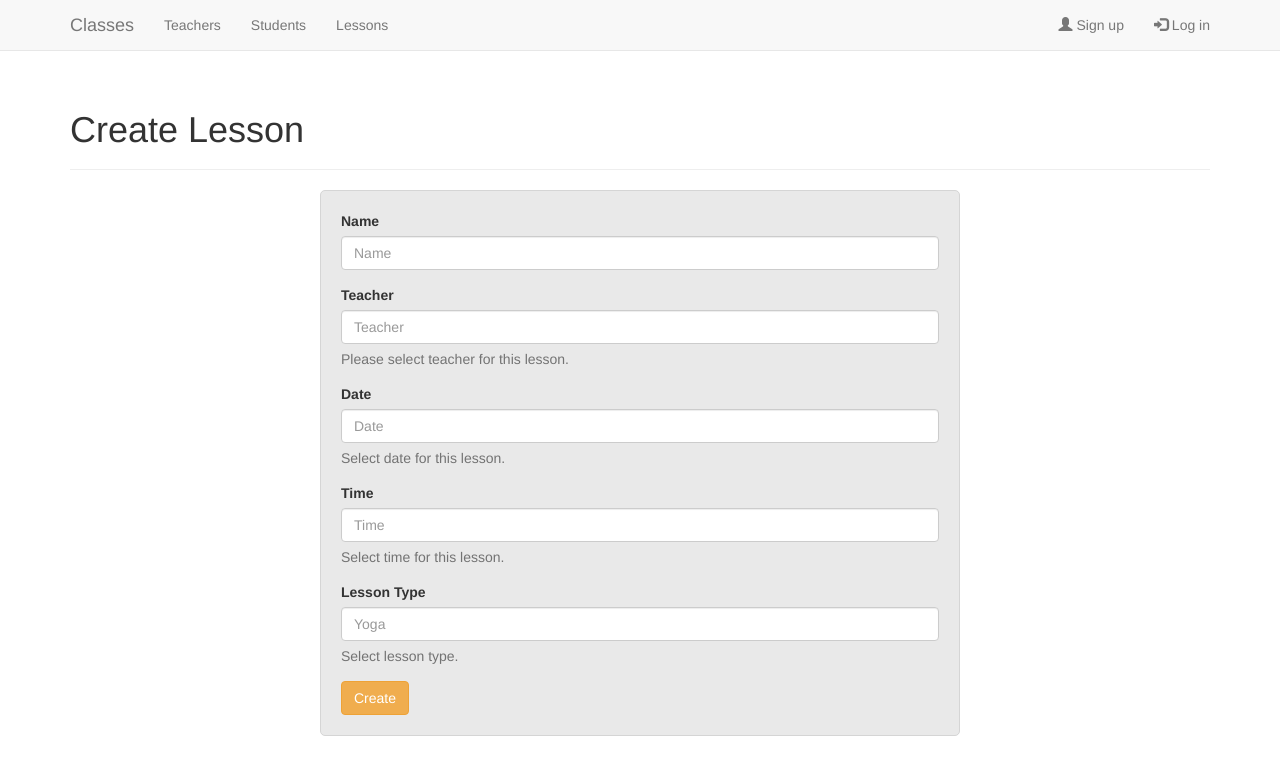
After one commit to ahosha/classes_site, a Flask app: page /lessons/new in a window 1280 px wide. The commit adds this page. Shown: the top 775 px of the page. Run offline with Flask 2, Linux system fonts and the light colour scheme; parts of the project's set-up code (start-up, migrations or seed data) failed here and were passed over; some libraries are stand-ins or nearby versions.

Commit message:
add CRUD for lessons

```diff
--- a/src/app.py
+++ b/src/app.py
@@ -2,7 +2,6 @@ from flask import Flask, render_template
 from src.common.database import Database
 
 __author__ = 'ahosha'
-
 
 app = Flask(__name__)
 app.config.from_object('src.config')
@@ -18,13 +17,17 @@ def init_db():
 def home():
     return render_template('home.jinja2')
 
+
 from src.models.users.views import user_blueprint
 from src.models.stores.views import store_blueprint
 from src.models.alerts.views import alert_blueprint
 from src.models.teachers.views import teacher_blueprint
 from src.models.students.views import student_blueprint
+from src.models.lessons.views import lesson_blueprint
+
 app.register_blueprint(user_blueprint, url_prefix="/users")
 app.register_blueprint(store_blueprint, url_prefix="/stores")
 app.register_blueprint(alert_blueprint, url_prefix="/alerts")
 app.register_blueprint(teacher_blueprint, url_prefix="/teachers")
 app.register_blueprint(student_blueprint, url_prefix="/students")
+app.register_blueprint(lesson_blueprint, url_prefix="/lessons")
--- /dev/null
+++ b/src/common/Const.py
@@ -0,0 +1,6 @@
+LESSON_TYPES = frozenset([
+    "Yoga",
+    "CrossFit",
+    "Pillatis",
+    "Aerobic"
+])
--- /dev/null
+++ b/src/models/lessons/constants.py
@@ -0,0 +1,4 @@
+__author__ = 'ahosha'
+
+
+COLLECTION = "lessons"
--- /dev/null
+++ b/src/models/lessons/lesson.py
@@ -0,0 +1,61 @@
+import uuid
+from src.common.database import Database
+import src.models.lessons.constants as LessonConstants
+import src.models.lessons.errors as LessonErrors
+
+__author__ = 'ahosha'
+
+
+class Lesson(object):
+    def __init__(self, name, teacherid, date, time, lessontype, _id=None):
+        self.name = name
+        self.teacher = teacherid
+        self.date = date
+        self.time = time
+        self.lessontype = lessontype
+        self._id = uuid.uuid4().hex if _id is None else _id
+
+    def __repr__(self):
+        return "<Lesson {}>".format(self.name)
+
+    def json(self):
+        return {
+            "_id": self._id,
+            "name": self.name,
+            "teacher": self.teacher,
+            "date": self.date,
+            "time": self.time,
+            "lessontype": self.lessontype,
+            "query": self.query
+        }
+
+    def delete(self):
+        Database.remove(LessonConstants.COLLECTION, {'_id': self._id})
+
+    @classmethod
+    def all(cls):
+        return [cls(**elem) for elem in Database.find(LessonConstants.COLLECTION, {})]
+
+    @classmethod
+    def get_by_id(cls, id):
+        return cls(**Database.find_one(LessonConstants.COLLECTION, {"_id": id}))
+
+    def save_to_mongo(self):
+        Database.update(LessonConstants.COLLECTION, {'_id': self._id}, self.json())
+
+    @classmethod
+    def get_by_name(cls, lesson_name):
+        return cls(**Database.find_one(LessonConstants.COLLECTION, {"name": lesson_name}))
+
+    @classmethod
+    def get_by_url_prefix(cls, url_prefix):
+        return cls(**Database.find_one(LessonConstants.COLLECTION, {"url_prefix": {"$regex": '^{}'.format(url_prefix)}}))
+
+    @classmethod
+    def find_by_url(cls, url):
+        for i in range(0, len(url)+1):
+            try:
+                lesson = cls.get_by_url_prefix(url[:i])
+                return lesson
+            except:
+                raise LessonErrors.LessonNotFoundException("The URL Prefix used to find the lesson didn't give us any results!")
--- /dev/null
+++ b/src/models/lessons/views.py
@@ -0,0 +1,67 @@
+import json
+
+from flask import Blueprint, render_template, request, redirect, url_for
+
+from src.models.lessons.lesson import Lesson
+
+__author__ = 'ahosha'
+
+
+lesson_blueprint = Blueprint('lessons', __name__)
+
+
+@lesson_blueprint.route('/')
+def index():
+    lessons = Lesson.all()
+    return render_template('lessons/lesson_index.jinja2', lessons=lessons)
+
+
+@lesson_blueprint.route('/new', methods=['GET', 'POST'])
+def create_lesson():
+    if request.method == 'POST':
+
+        name = request.form['name']
+        teacherid = request.form['teacherid']
+        date = request.form['date']
+        time = request.form['time']
+        lessontype = request.form['lessontype']
+
+        Lesson(name, teacherid, date, time, lessontype).save_to_mongo()
+
+    # What happens if it's a GET request
+    return render_template("lessons/new_lesson.jinja2")
+
+
+@lesson_blueprint.route('/edit/<string:lesson_id>', methods=['GET', 'POST'])
+def edit_lesson(lesson_id):
+    if request.method == 'POST':
+        name = request.form['name']
+        teacherid = request.form['teacherid']
+        date = request.form['date']
+        time = request.form['time']
+        lessontype = request.form['lessontype']
+
+        lesson = Lesson.get_by_id(lesson_id)
+
+        lesson.name = name
+        lesson.teacherid = teacherid
+        lesson.date = date
+        lesson.time = time
+        lesson.lessontype = lessontype
+
+        lesson.save_to_mongo()
+
+        return redirect(url_for('.index'))
+
+    # What happens if it's a GET request
+    return render_template("lessons/edit_lesson.jinja2", lesson=Lesson.get_by_id(lesson_id))
+
+
+@lesson_blueprint.route('/delete/<string:lesson_id>')
+def delete_lesson(lesson_id):
+    Lesson.get_by_id(lesson_id).delete()
+
+
+@lesson_blueprint.route('/<string:lesson_id>')
+def lesson_page(lesson_id):
+    return render_template('lessons/lesson.jinja2', lesson=Lesson.get_by_id(lesson_id))
--- a/src/templates/base.jinja2
+++ b/src/templates/base.jinja2
@@ -30,6 +30,9 @@
             <ul class="nav navbar-nav">
                 <li><a href="{{ url_for('students.index') }}" title="Students">Students</a></li>
             </ul>
+            <ul class="nav navbar-nav">
+                <li><a href="{{ url_for('lessons.index') }}" title="Lessons">Lessons</a></li>
+            </ul>
             <ul class="nav navbar-nav navbar-right">
                 {% if session['email'] %}
                     <li><a href="{{ url_for('users.user_alerts') }}" title="Your Alerts"><span class="glyphicon glyphicon-user"></span> Your Alerts</a></li>
--- /dev/null
+++ b/src/templates/lessons/new_lesson.jinja2
@@ -0,0 +1,39 @@
+{% extends "base.jinja2" %}
+{% block content %}
+     <div class="page-header">
+        <h1>Create Lesson</h1>
+    </div>
+    <div class="form">
+        <form method="post">
+            <div class="form-group">
+                <label for="name">Name</label>
+                <input type="text" class="form-control" id="name" name="name" placeholder="Name" >
+            </div>
+            <div class="form-group">
+                <label for="teacher">Teacher</label>
+                <input type="text" class="form-control" id="teacherid" name="teacherid" placeholder="Teacher"
+                aria-describedby="lessonURLPrefixHelp" >
+                <span id="lessonURLPrefixHelp" class="help-block">Please select teacher for this lesson.</span>
+            </div>
+            <div class="form-group">
+                <label for="date">Date</label>
+                <input type="text" class="form-control" id="date" name="date" placeholder="Date"
+                       aria-describedby="dateHelp" >
+                <span id="dateHelp" class="help-block">Select date for this lesson.</span>
+            </div>
+            <div class="form-group">
+                <label for="time">Time</label>
+                <input type="text" class="form-control" id="time" name="time" placeholder="Time"
+                       aria-describedby="timeeHelp">
+                <span id="timeeHelp" class="help-block">Select time for this lesson.</span>
+            </div>
+            <div class="form-group">
+                <label for="lessontype">Lesson Type</label>
+                <input type="text" class="form-control" id="lessontype" name="lessontype" placeholder='Yoga'
+                       aria-describedby="typeHelpBlock">
+                <span id="typeHelpBlock" class="help-block">Select lesson type.</span>
+            </div>
+            <button type="submit" class="btn btn-warning">Create</button>
+        </form>
+    </div>
+{% endblock %}
```
Also changed, not shown: src/models/lessons/errors.py (added, +10 -0 lines), src/templates/lessons/edit_lesson.jinja2 (added, +39 -0 lines), src/templates/lessons/lesson.jinja2 (added, +22 -0 lines), src/templates/lessons/lesson_index.jinja2 (added, +23 -0 lines), src/templates/teachers/new_teacher.jinja2 (+10 -0 lines), src/models/lessons/__init__.py (added), src/templates/lessons/__init__.py (added).
